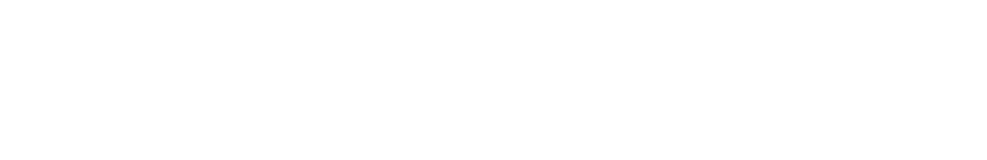
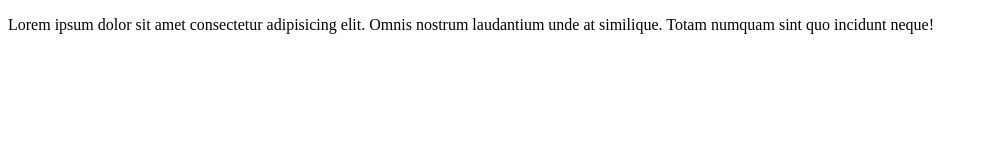
Before and after one commit to abulbasarantor611/Class-06, a plain HTML site: page index.html in a window 1280 px wide. Shown: the whole page, without its empty margins (0-987 px from the left). Drawn offline with Linux system fonts and the light colour scheme.

Commit message:
I have added a paragraph

```diff
--- a/index.html
+++ b/index.html
@@ -6,6 +6,6 @@
     <title>Document</title>
 </head>
 <body>
-
+    <p>Lorem ipsum dolor sit amet consectetur adipisicing elit. Omnis nostrum laudantium unde at similique. Totam numquam sint quo incidunt neque!</p>
 </body>
 </html>
```
